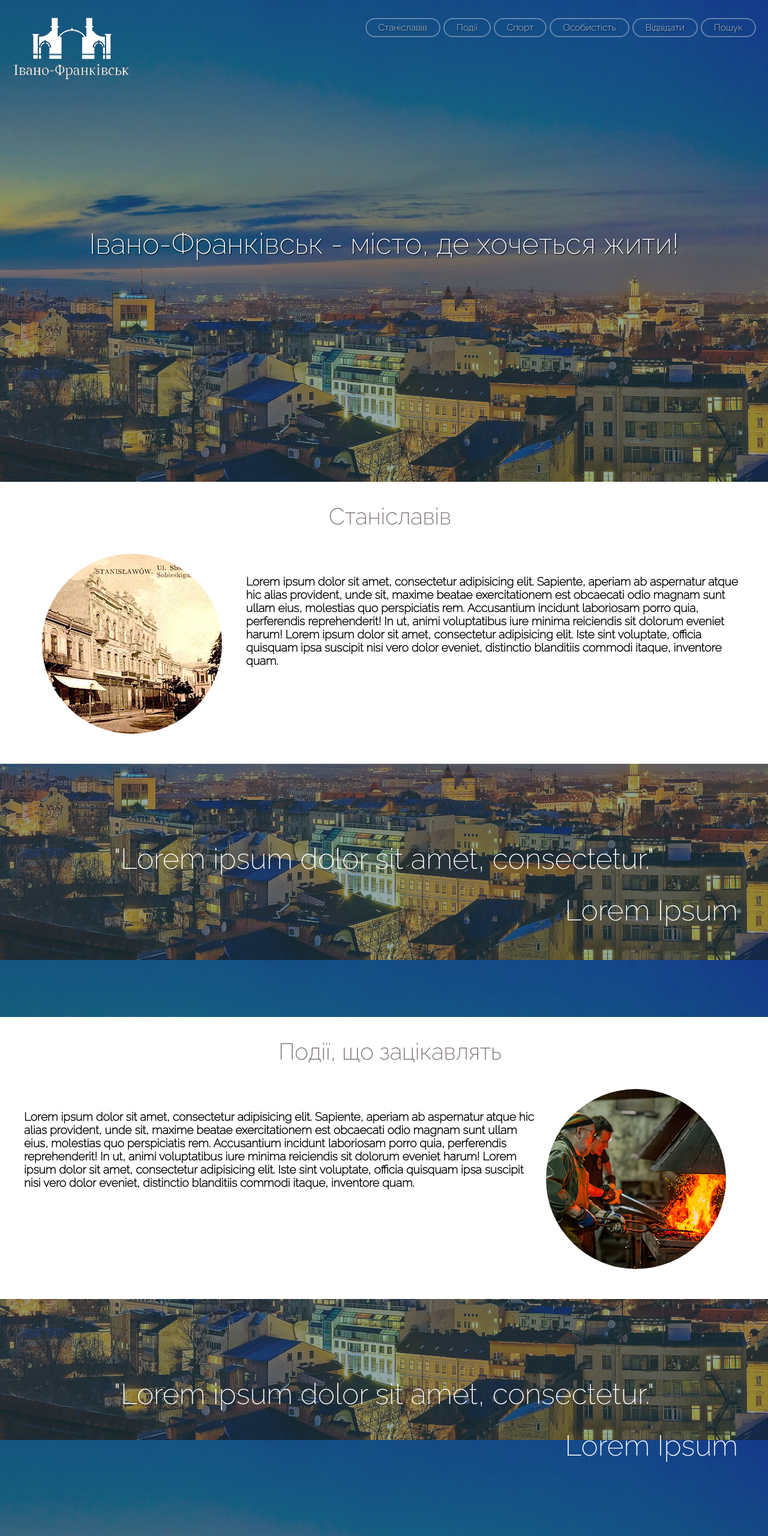
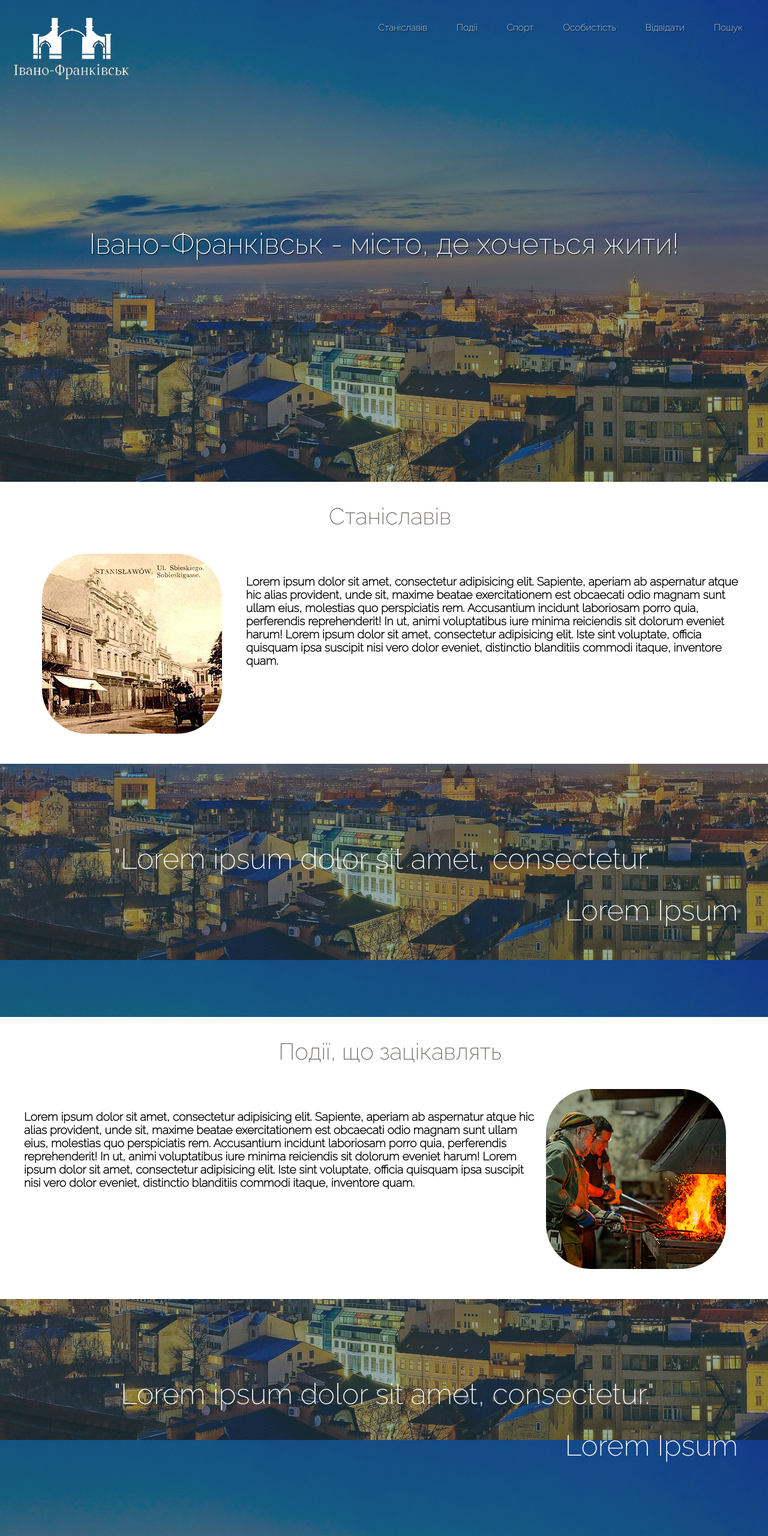
Before and after one commit to WebUI-Team-A/frankivsk, a plain HTML site: page index.html in a window 1280 px wide. Shown: the top 2560 px of the page at 60% size. Drawn offline with Linux system fonts and the light colour scheme.

Commit message:
fix style css

```diff
--- a/css/style.css
+++ b/css/style.css
@@ -35,7 +35,7 @@ nav>ul>li {
 
 nav>ul>li>a {
 	display: inline-block;
-	border: 2px solid rgba(255, 255, 255, 0.33);
+	border: 2px solid rgba(255, 255, 255, 0);
 	border-radius: 20px;
 	font-size: 0.8em;
 }
@@ -108,14 +108,14 @@ footer>ul>li {
 /* Styles for images*/
 .old, .sport, .place {
 	float: left;
-	border-radius: 50%;
+	border-radius: 25%;
 	margin: 0 40px 50px 10px;
 }
 
 
 .kovali, .people {
 	float: right;
-	border-radius: 50%;
+	border-radius: 25%;
 	margin: 0 10px 50px 20px;
 }
 
--- a/libs/events/css/style.css
+++ b/libs/events/css/style.css
@@ -18,9 +18,7 @@ img{
 /* Header */
 
 header {
-	background: url(../img/main-bg.jpg) center no-repeat;
-   background-size: cover;
-   text-align: center;
+	background: #B06F6F;
    text-shadow: 1px 1px 2px #000;
 }
 
```
